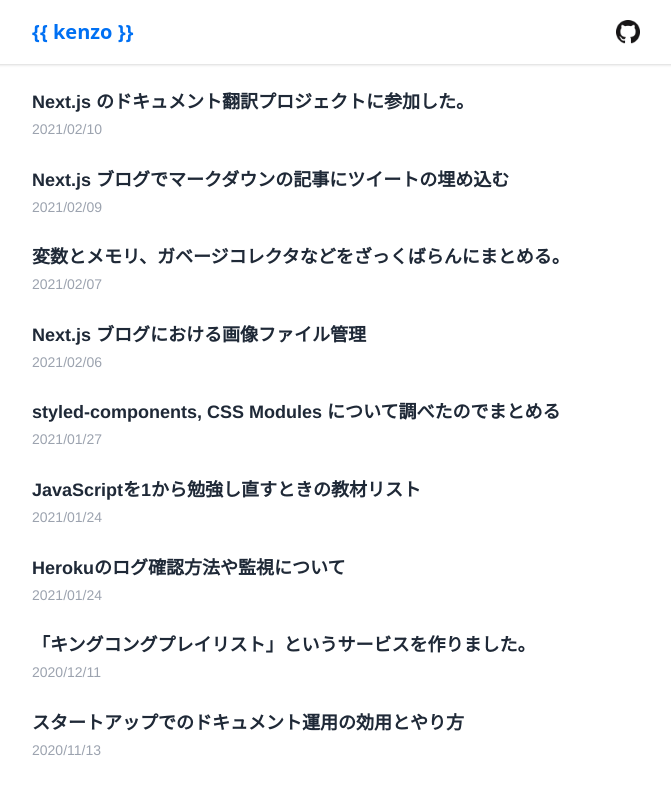
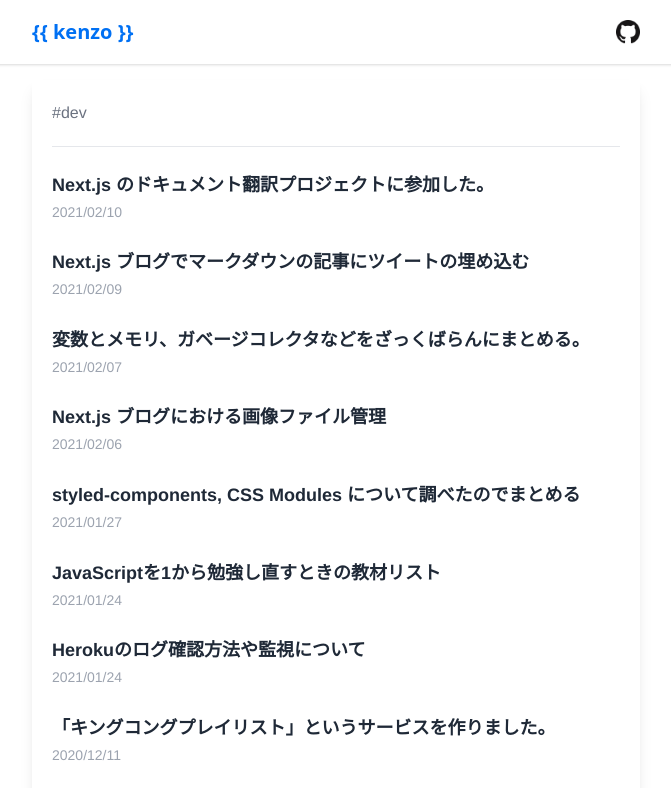
Before and after one commit to kenzo-tanaka/nextJsBlog, a Next.js app: page /categories/dev in a window 1280 px wide. Shown: the top 788 px of the page, without its empty margins (304-975 px from the left). Built offline with nearby package versions, Linux system fonts and the light colour scheme.

Commit message:
fix category page

```diff
--- a/pages/categories/[name].tsx
+++ b/pages/categories/[name].tsx
@@ -32,7 +32,11 @@ const Category: NextPage<Props> = ({ posts, categoryName }) => {
   return (
     <Layout>
       <PageSEO title={categoryName} slug={`categories/${categoryName}`} />
-      <PostsList heading={categoryName} posts={posts} />
+      <div className="shadow-lg p-5 divide-solid">
+        <p className="text-gray-500">#{categoryName}</p>
+        <hr className="my-5" />
+        <PostsList heading={categoryName} posts={posts} />
+      </div>
     </Layout>
   );
 };
```
